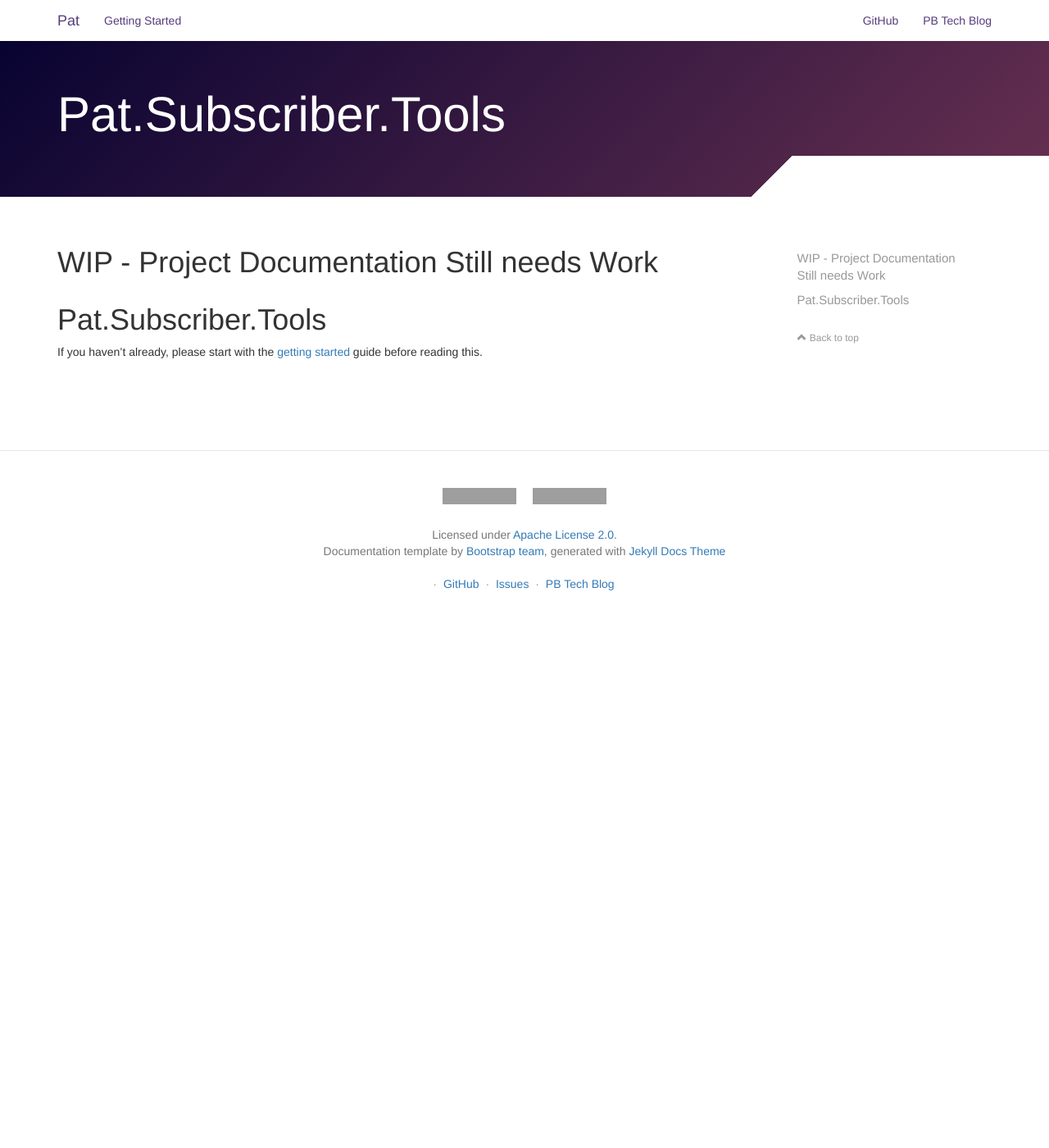
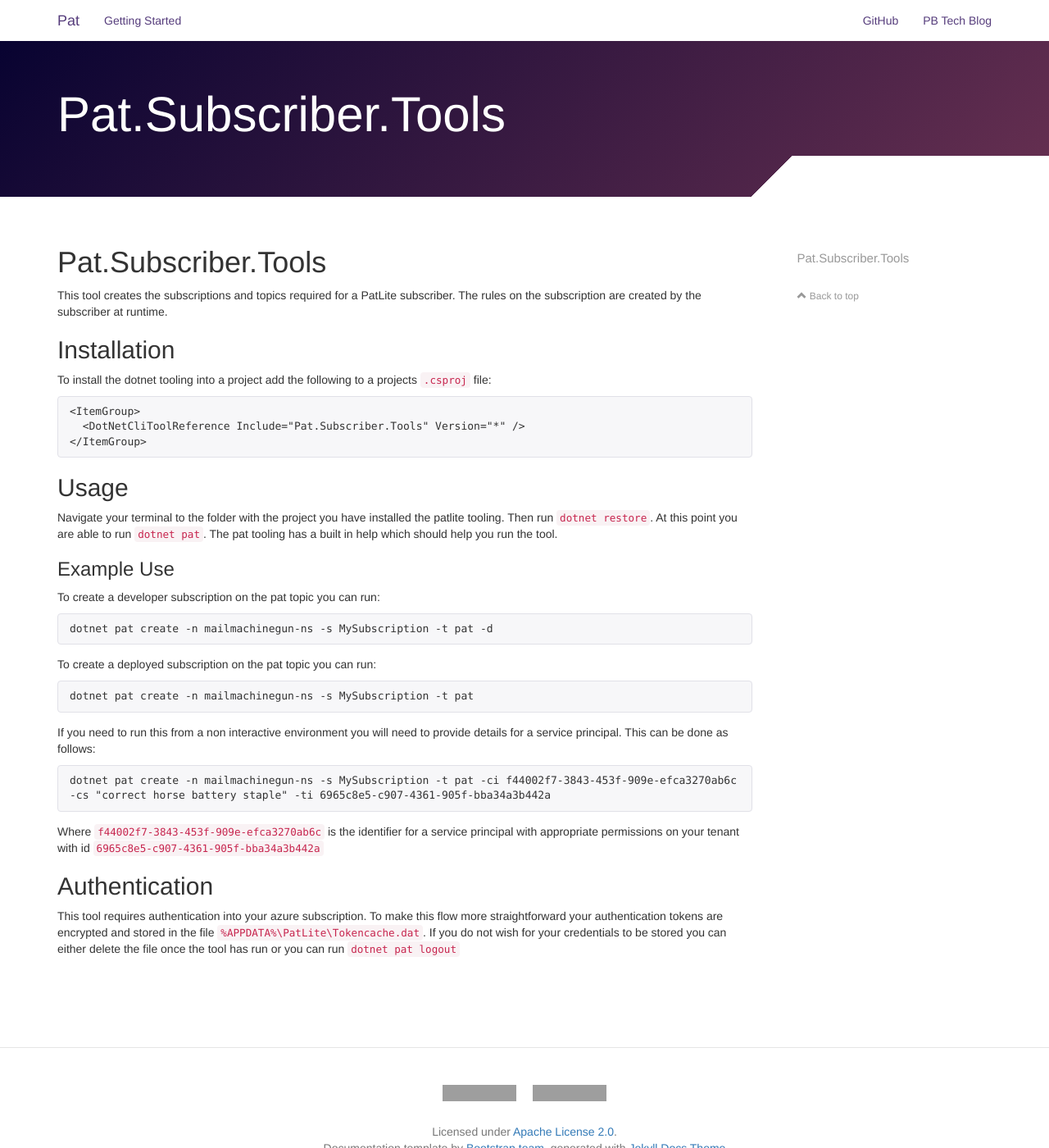
Before and after one commit to purplebricks/pat, a Jekyll site: the page built from docs/pat-subscriber-tools.md, in a window 1280 px wide and 1400 px high. Shown: the whole window at 82% size. Built offline with Jekyll 4.4.1, drawn with Linux system fonts in a browser that asks for light colours; nearby versions of some CDN libraries; grey boxes are pictures that could not be loaded.

Commit message:
Add Documentation

````diff
--- a/docs/pat-subscriber-tools.md
+++ b/docs/pat-subscriber-tools.md
@@ -6,7 +6,41 @@ sort: 1
 title: Pat.Subscriber.Tools
 ---
 
-# WIP - Project Documentation Still needs Work
 # Pat.Subscriber.Tools
 
-If you haven't already, please start with the [getting started](getting-started.html) guide before reading this.
+This tool creates the subscriptions and topics required for a PatLite subscriber. The rules on the subscription are created by the subscriber at runtime.
+
+## Installation
+
+To install the dotnet tooling into a project add the following to a projects `.csproj` file:
+
+```
+<ItemGroup>
+  <DotNetCliToolReference Include="Pat.Subscriber.Tools" Version="*" />
+</ItemGroup>
+```
+
+## Usage
+
+Navigate your terminal to the folder with the project you have installed the patlite tooling. Then run `dotnet restore`. At this point you are able to run `dotnet pat`. The pat tooling has a built in help which should help you run the tool.
+
+### Example Use
+To create a developer subscription on the pat topic you can run:
+```
+dotnet pat create -n mailmachinegun-ns -s MySubscription -t pat -d
+```
+
+To create a deployed  subscription on the pat topic you can run:
+```
+dotnet pat create -n mailmachinegun-ns -s MySubscription -t pat
+```
+
+If you need to run this from a non interactive environment you will need to provide details for a service principal. This can be done as follows:
+```
+dotnet pat create -n mailmachinegun-ns -s MySubscription -t pat -ci f44002f7-3843-453f-909e-efca3270ab6c -cs "correct horse battery staple" -ti 6965c8e5-c907-4361-905f-bba34a3b442a
+```
+
+Where `f44002f7-3843-453f-909e-efca3270ab6c` is the identifier for a service principal with appropriate permissions on your tenant with id `6965c8e5-c907-4361-905f-bba34a3b442a`
+
+## Authentication
+This tool requires authentication into your azure subscription. To make this flow more straightforward your authentication tokens are encrypted and stored in the file `%APPDATA%\PatLite\Tokencache.dat`. If you do not wish for your credentials to be stored you can either delete the file once the tool has run or you can run `dotnet pat logout`
````
